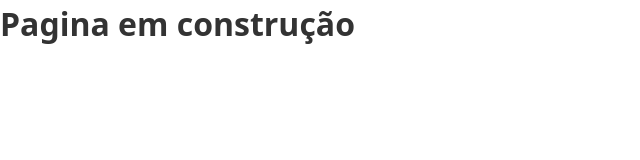
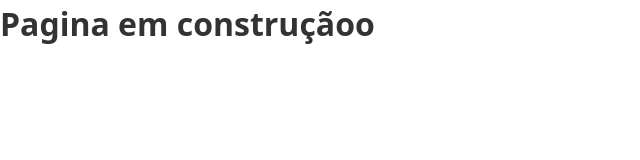
Before and after one commit to lincon-cardoso/meu-portifolio, a Next.js app: page / in a window 1280 px wide. Shown: the top 160 px of the page, without its empty margins (0-640 px from the left). Built offline with nearby package versions, Linux system fonts and the light colour scheme.

Commit message:
fix: corrige erro de digitação na mensagem de construção da página inicial

```diff
--- a/src/app/page.tsx
+++ b/src/app/page.tsx
@@ -11,7 +11,7 @@ export default function Home() {
 
       {/* <Cabecalho /> */}
       <h1>
-        Pagina em construção
+        Pagina em construçãoo
       </h1>
       {/* Conteúdo das páginas */}
       {/* <HomePage /> */}
```
